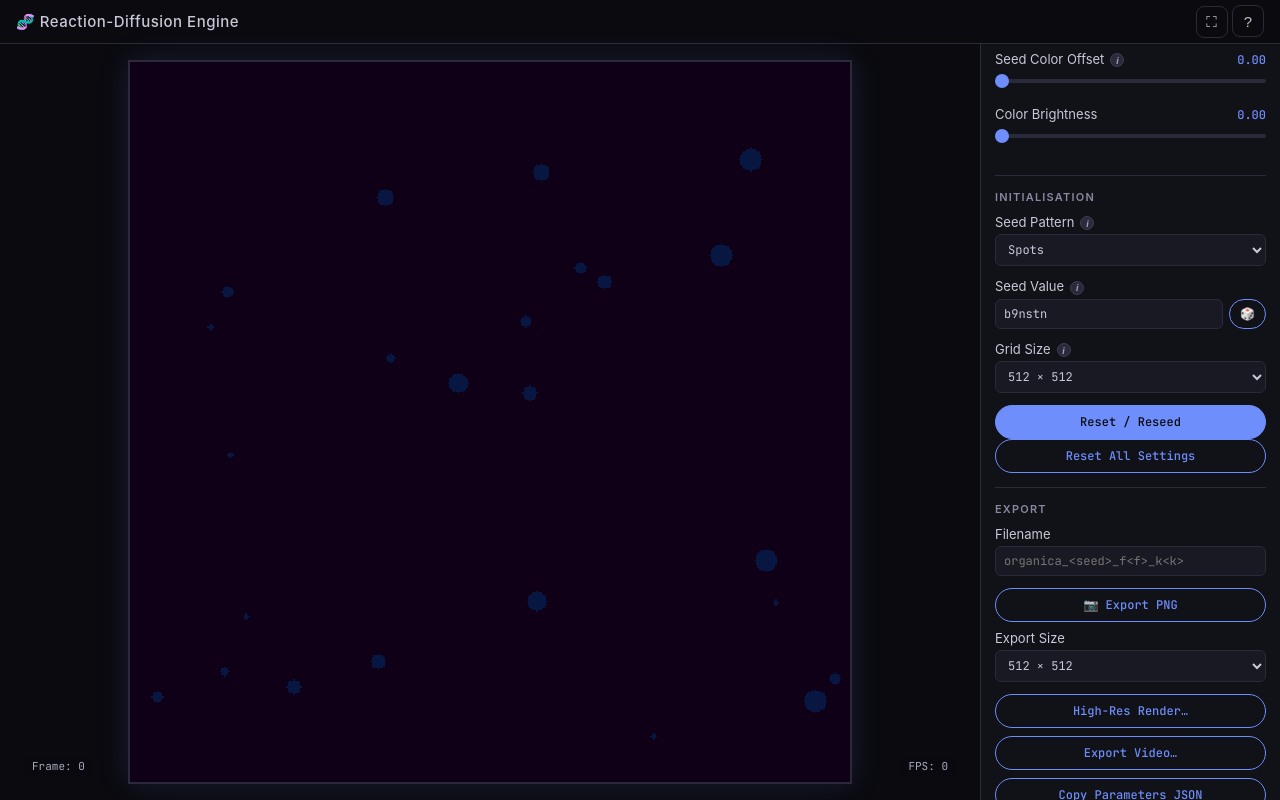
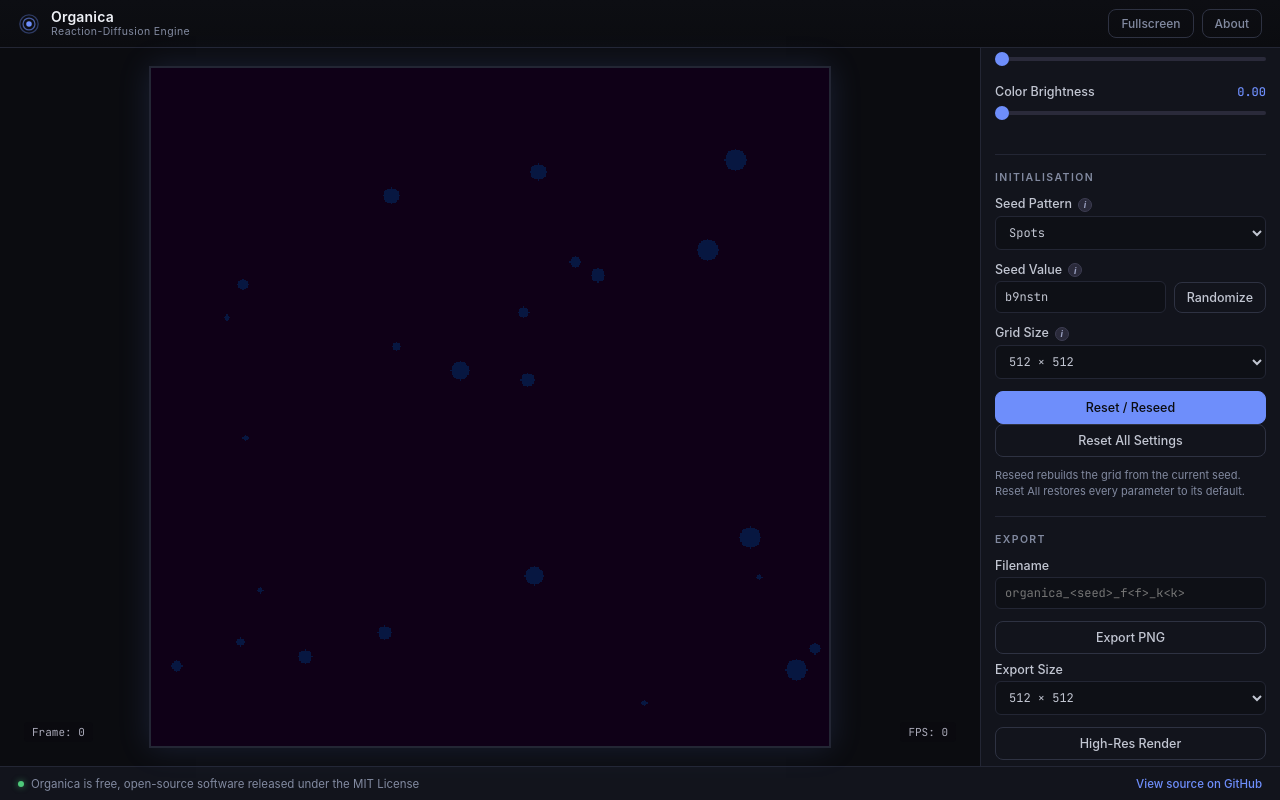
Before and after one commit to Velmet44/Organica, a plain HTML site: page index.html in a window 1280 px wide. Both pictures are taken after a click on the button "Reset / Reseed". Drawn offline with Linux system fonts and the light colour scheme.

Commit message:
Revamp UI: remove emoji, professionalize design, add open-source footer

```diff
--- a/index.html
+++ b/index.html
@@ -11,11 +11,17 @@
   <link href="https://fonts.googleapis.com/css2?family=JetBrains+Mono:wght@400;500;700&display=swap" rel="stylesheet">
   <style>
     :root {
-      --bg: #0a0a0f;
-      --panel-bg: #111118;
-      --border: #2a2a3a;
-      --text: #c8c8d8;
+      --bg: #0b0c10;
+      --panel-bg: #12141c;
+      --border: #232634;
+      --border-strong: #2e3242;
+      --text: #c2c6d2;
+      --text-dim: #828aa0;
       --accent: #6e8efb;
+      --accent-dim: rgba(110, 142, 251, 0.14);
+      --radius: 8px;
+      --mono: 'JetBrains Mono', ui-monospace, SFMono-Regular, Menlo, monospace;
+      --sans: -apple-system, BlinkMacSystemFont, 'Segoe UI', Roboto, sans-serif;
     }
 
     * { margin: 0; padding: 0; box-sizing: border-box; }
@@ -24,28 +30,71 @@
       height: 100%;
       background: var(--bg);
       color: var(--text);
-      font-family: -apple-system, BlinkMacSystemFont, 'Segoe UI', Roboto, sans-serif;
+      font-family: var(--sans);
       overflow: hidden;
+      -webkit-font-smoothing: antialiased;
+      text-rendering: optimizeLegibility;
     }
 
     #topbar {
-      height: 44px;
+      height: 48px;
       display: flex;
       align-items: center;
       justify-content: space-between;
-      padding: 0 16px;
+      padding: 0 18px;
       border-bottom: 1px solid var(--border);
-    }
-
-    #topbar h1 {
-      font-size: 15px;
+      background: linear-gradient(180deg, #0d0e13, var(--bg));
+    }
+
+    .brand {
+      display: flex;
+      align-items: center;
+      gap: 11px;
+      user-select: none;
+    }
+    .brand-mark {
+      width: 22px;
+      height: 22px;
+      display: block;
+      color: var(--accent);
+    }
+    .brand-text { display: flex; flex-direction: column; line-height: 1.15; }
+    .brand-name {
+      font-size: 14px;
+      font-weight: 600;
+      letter-spacing: 0.2px;
+      color: #eef0f6;
+    }
+    .brand-sub {
+      font-size: 10.5px;
+      font-weight: 400;
+      letter-spacing: 0.4px;
+      color: var(--text-dim);
+    }
+
+    #topbar-actions { display: flex; gap: 8px; }
+
+    .btn-ghost {
+      background: transparent;
+      border: 1px solid var(--border-strong);
+      color: var(--text-dim);
+      font-family: var(--sans);
+      font-size: 12px;
       font-weight: 500;
-      letter-spacing: 0.5px;
+      padding: 6px 12px;
+      border-radius: var(--radius);
+      cursor: pointer;
+      transition: color 0.15s, border-color 0.15s, background 0.15s;
+    }
+    .btn-ghost:hover {
+      color: var(--text);
+      border-color: var(--accent);
+      background: var(--accent-dim);
     }
 
     #main {
       display: flex;
-      height: calc(100vh - 44px);
+      height: calc(100vh - 48px - 34px);
     }
 
     /* Canvas area */
@@ -64,8 +113,8 @@
       box-shadow: 0 0 30px rgba(110, 142, 251, 0.15);
       image-rendering: pixelated;
       /* square canvas sized to fit the area left of the 300px panel */
-      width: min(calc(100vh - 76px), calc(100vw - 332px));
-      height: min(calc(100vh - 76px), calc(100vw - 332px));
+      width: min(calc(100vh - 118px), calc(100vw - 332px));
+      height: min(calc(100vh - 118px), calc(100vw - 332px));
     }
 
     /* Control panel */
@@ -79,19 +128,19 @@
     }
 
     .panel-section {
-      padding-bottom: 14px;
-      margin-bottom: 14px;
+      padding-bottom: 16px;
+      margin-bottom: 16px;
       border-bottom: 1px solid var(--border);
     }
     .panel-section:last-child { border-bottom: none; margin-bottom: 0; }
 
     .panel-section h2 {
-      font-size: 11px;
+      font-size: 10.5px;
       font-weight: 600;
       text-transform: uppercase;
-      letter-spacing: 1.2px;
-      color: #8888a0;
-      margin-bottom: 10px;
+      letter-spacing: 1.4px;
+      color: var(--text-dim);
+      margin-bottom: 12px;
     }
 
     .param-row { margin-bottom: 12px; }
@@ -104,19 +153,20 @@
     }
 
     .param-row label {
-      font-size: 13px;
+      font-size: 12.5px;
       color: var(--text);
+      font-weight: 500;
     }
 
     .param-row .sym {
-      color: #8888a0;
-      font-family: 'JetBrains Mono', monospace;
+      color: var(--text-dim);
+      font-family: var(--mono);
       font-size: 11px;
       margin-left: 4px;
     }
 
     .param-row .val {
-      font-family: 'JetBrains Mono', monospace;
+      font-family: var(--mono);
       font-size: 12px;
       color: var(--accent);
       font-weight: 500;
@@ -161,17 +211,20 @@
 
     select, input[type="text"] {
       width: 100%;
-      background: #191924;
+      background: #0e1016;
       border: 1px solid var(--border);
       border-radius: 6px;
       color: var(--text);
-      padding: 6px 8px;
-      font-family: 'JetBrains Mono', monospace;
+      padding: 7px 9px;
+      font-family: var(--mono);
       font-size: 12px;
       outline: none;
-      transition: border-color 0.2s;
-    }
-    select:focus, input[type="text"]:focus { border-color: var(--accent); }
+      transition: border-color 0.15s, background 0.15s;
+    }
+    select:focus, input[type="text"]:focus {
+      border-color: var(--accent);
+      background: #11141d;
+    }
 
     input[type="checkbox"] {
       accent-color: var(--accent);
@@ -191,35 +244,44 @@
       display: inline-block;
       width: 100%;
       background: transparent;
-      border: 1px solid var(--accent);
-      border-radius: 999px;
-      color: var(--accent);
-      font-family: 'JetBrains Mono', monospace;
-      font-size: 12px;
+      border: 1px solid var(--border-strong);
+      border-radius: var(--radius);
+      color: var(--text);
+      font-family: var(--sans);
+      font-size: 12.5px;
       font-weight: 500;
       padding: 8px 12px;
       cursor: pointer;
       text-align: center;
-      transition: background 0.2s, color 0.2s;
-    }
-    .btn:hover { background: rgba(110, 142, 251, 0.15); }
+      transition: background 0.15s, color 0.15s, border-color 0.15s;
+    }
+    .btn:hover {
+      background: #1a1d28;
+      border-color: var(--accent);
+      color: #eef0f6;
+    }
 
     .btn-filled {
       background: var(--accent);
-      color: #0a0a0f;
-    }
-    .btn-filled:hover { background: #8aa4fc; }
+      border-color: var(--accent);
+      color: #0b0c10;
+    }
+    .btn-filled:hover {
+      background: #8aa4fc;
+      border-color: #8aa4fc;
+      color: #0b0c10;
+    }
 
     .seed-row {
       display: flex;
-      gap: 6px;
+      gap: 8px;
       align-items: center;
     }
-    .seed-row input { flex: 1; }
+    .seed-row input { flex: 1; min-width: 0; }
     .seed-row .btn {
       width: auto;
       flex-shrink: 0;
-      padding: 6px 10px;
+      padding: 7px 12px;
     }
 
     /* Canvas overlays */
@@ -452,31 +514,32 @@
 
     /* Keyboard shortcut legend */
     .shortcuts {
-      padding: 10px 14px 16px;
+      padding: 14px 0 4px;
       font-size: 11px;
-      color: #8888a0;
+      color: var(--text-dim);
       border-top: 1px solid var(--border);
     }
     .shortcuts h2 {
-      font-size: 11px;
+      font-size: 10.5px;
       font-weight: 600;
       text-transform: uppercase;
-      letter-spacing: 0.08em;
-      margin-bottom: 8px;
-    }
-    .shortcuts div { margin-bottom: 4px; }
+      letter-spacing: 1.2px;
+      margin-bottom: 9px;
+      color: var(--text-dim);
+    }
+    .shortcuts div { margin-bottom: 5px; }
     kbd {
       display: inline-block;
       min-width: 14px;
       text-align: center;
-      background: #2a2a3a;
-      border: 1px solid #3d3d52;
+      background: #1c1f2b;
+      border: 1px solid var(--border-strong);
       border-bottom-width: 2px;
       border-radius: 4px;
       padding: 1px 5px;
-      font-family: 'JetBrains Mono', monospace;
+      font-family: var(--mono);
       font-size: 10px;
-      color: #e0e0f0;
+      color: #d7dae6;
     }
 
     /* Transport buttons (Start / Step) */
@@ -497,8 +560,17 @@
     }
     .status-row label { color: #8888a0; }
     .sim-status {
-      font-family: 'JetBrains Mono', monospace;
+      font-family: var(--mono);
       font-weight: 500;
+      display: inline-flex;
+      align-items: center;
+      gap: 7px;
+    }
+    .sim-status::before {
+      content: "";
+      width: 7px; height: 7px;
+      border-radius: 50%;
+      background: currentColor;
     }
     .sim-idle   { color: #8888a0; }
     .sim-running{ color: #5ee08a; }
@@ -561,34 +633,93 @@
     }
     .about-close:hover { color: #ffffff; }
 
+    .about-meta {
+      margin-bottom: 0 !important;
+      color: var(--text-dim);
+      font-size: 11px;
+      font-family: var(--mono);
+      letter-spacing: 0.2px;
+    }
+
+    .section-note {
+      margin-top: 10px;
+      font-size: 11px;
+      line-height: 1.5;
+      color: var(--text-dim);
+    }
+
     /* Fullscreen mode: hide panel, canvas fills viewport */
     body.fullscreen #panel,
     body.fullscreen #topbar { display: none; }
+    /* Footer: open-source notice + repository link */
+    #footer {
+      height: 34px;
+      display: flex;
+      align-items: center;
+      justify-content: space-between;
+      gap: 12px;
+      padding: 0 18px;
+      border-top: 1px solid var(--border);
+      background: var(--panel-bg);
+      font-size: 11.5px;
+      color: var(--text-dim);
+    }
+    #footer .footer-left { display: flex; align-items: center; gap: 7px; }
+    #footer .dot {
+      width: 6px; height: 6px; border-radius: 50%;
+      background: #4ec97a;
+      box-shadow: 0 0 6px rgba(78, 201, 122, 0.6);
+    }
+    #footer a {
+      color: var(--accent);
+      text-decoration: none;
+      font-weight: 500;
+      transition: color 0.15s;
+    }
+    #footer a:hover { color: #9db4ff; text-decoration: underline; }
+
     /* Responsive: stack panel below the canvas on narrow screens */
     @media (max-width: 768px) {
       #main { flex-direction: column; height: auto; }
       #canvas-area { padding: 8px; }
       #sim {
-        width: min(100vw - 20px, calc(100vh - 76px));
-        height: min(100vw - 20px, calc(100vh - 76px));
+        width: min(100vw - 20px, calc(100vh - 118px));
+        height: min(100vw - 20px, calc(100vh - 118px));
       }
       #panel {
         width: auto;
         border-left: none;
         border-top: 1px solid var(--border);
       }
-    }
-
-    body.fullscreen #main { grid-template-columns: 1fr; }
+      #footer { font-size: 10.5px; padding: 0 12px; }
+    }
+
+    body.fullscreen #main { grid-template-columns: 1fr; height: 100vh; }
     body.fullscreen #canvas-area { border-radius: 0; }
+    body.fullscreen #topbar,
+    body.fullscreen #footer { display: none; }
+    body.fullscreen #sim {
+      width: min(100vw - 32px, 100vh - 32px);
+      height: min(100vw - 32px, 100vh - 32px);
+    }
   </style>
 </head>
 <body>
   <header id="topbar">
-    <h1>🧬 Reaction-Diffusion Engine</h1>
+    <div class="brand">
+      <svg class="brand-mark" viewBox="0 0 24 24" fill="none" aria-hidden="true">
+        <circle cx="12" cy="12" r="10" stroke="currentColor" stroke-width="1.4" opacity="0.35"/>
+        <circle cx="12" cy="12" r="6.5" stroke="currentColor" stroke-width="1.4" opacity="0.6"/>
+        <circle cx="12" cy="12" r="3" fill="currentColor"/>
+      </svg>
+      <div class="brand-text">
+        <span class="brand-name">Organica</span>
+        <span class="brand-sub">Reaction-Diffusion Engine</span>
+      </div>
+    </div>
     <div id="topbar-actions">
-      <button class="btn-icon" id="btn-fullscreen" title="Toggle fullscreen (hide panel)">⛶</button>
-      <button class="btn-icon" id="btn-about" title="About">?</button>
+      <button class="btn-ghost" id="btn-fullscreen" title="Toggle fullscreen (hide panel)">Fullscreen</button>
+      <button class="btn-ghost" id="btn-about" title="About Organica">About</button>
     </div>
   </header>
 
@@ -609,8 +740,8 @@
       <section class="panel-section" id="sec-sim">
         <h2>Simulation</h2>
         <div class="transport-row">
-          <button class="btn" id="btn-play">▶ Start</button>
-          <button class="btn" id="btn-step" title="Advance exactly one iteration">▶ Step</button>
+          <button class="btn" id="btn-play">Start</button>
+          <button class="btn" id="btn-step" title="Advance exactly one iteration">Step</button>
         </div>
         <div class="status-row">
           <label>Status</label><span id="sim-status" class="sim-status sim-idle">Idle</span>
@@ -693,7 +824,7 @@
           <div class="param-head"><label for="ctl-seed">Seed Value</label></div>
           <div class="seed-row">
             <input type="text" id="ctl-seed" spellcheck="false" autocomplete="off">
-            <button class="btn" id="btn-dice" title="Randomise seed">🎲</button>
+            <button class="btn" id="btn-dice" title="Randomise seed">Randomize</button>
           </div>
         </div>
         <div class="param-row">
@@ -707,6 +838,8 @@
         </div>
         <button class="btn btn-filled" id="btn-reset">Reset / Reseed</button>
         <button class="btn" id="btn-resetall">Reset All Settings</button>
+
+        <p class="section-note">Reseed rebuilds the grid from the current seed. Reset All restores every parameter to its default.</p>
       </section>
 
       <section class="panel-section" id="sec-export">
@@ -715,7 +848,7 @@
           <div class="param-head"><label for="ctl-exname">Filename</label></div>
           <input type="text" id="ctl-exname" spellcheck="false" autocomplete="off" placeholder="organica_<seed>_f<f>_k<k>">
         </div>
-        <button class="btn" id="btn-export" style="margin-bottom:8px">📷 Export PNG</button>
+        <button class="btn" id="btn-export" style="margin-bottom:8px">Export PNG</button>
         <div class="param-row">
           <div class="param-head"><label for="ctl-exsize">Export Size</label></div>
           <select id="ctl-exsize">
@@ -725,8 +858,8 @@
             <option value="4096">4096 × 4096</option>
           </select>
         </div>
-        <button class="btn" id="btn-hires" style="margin-bottom:8px">High-Res Render…</button>
-        <button class="btn" id="btn-video" style="margin-bottom:8px">Export Video…</button>
+        <button class="btn" id="btn-hires" style="margin-bottom:8px">High-Res Render</button>
+        <button class="btn" id="btn-video" style="margin-bottom:8px">Export Video</button>
         <button class="btn" id="btn-json">Copy Parameters JSON</button>
         <button class="btn" id="btn-import">Import Parameters JSON</button>
       </section>
@@ -743,20 +876,24 @@
     </aside>
   </div>
 
+  <footer id="footer">
+    <span class="footer-left"><span class="dot"></span>Organica is free, open-source software released under the MIT License</span>
+    <a id="footer-github" href="#" target="_blank" rel="noopener noreferrer">View source on GitHub</a>
+  </footer>
+
   <!-- About modal -->
   <div id="about-modal">
     <div class="about-box">
       <button class="about-close" id="btn-about-close">✕</button>
-      <h3>🧬 Reaction-Diffusion Engine</h3>
-      <p>A Gray-Scott reaction-diffusion simulator running entirely in your
-         browser. Two virtual chemicals react and diffuse, painting everything
-         from coral gardens to mitotic cells — all from one equation.</p>
-      <p>Every run is reproducible: type any text into the Seed field and the
-         same pattern will always grow from it. Tune feed &amp; kill rates live,
-         or start from a preset.</p>
-      <p style="color:#8888a0; font-size:11px; margin-bottom:0">
-        Single-file HTML + vanilla JS · GPU-accelerated via WebGL with CPU
-        fallback · Hack Club Greeble</p>
+      <h3>About Organica</h3>
+      <p>Organica is a Gray-Scott reaction-diffusion simulator that runs entirely
+         in your browser. Two virtual chemicals react and diffuse on a grid,
+         producing the spots, stripes, and coral-like structures seen in natural
+         pattern formation — all from a single equation.</p>
+      <p>Every run is reproducible: the seed text is hashed into the starting
+         grid, so the same input always yields the same pattern. Tune the feed
+         and kill rates live, or start from a preset.</p>
+      <p class="about-meta">Single-file HTML · Vanilla JavaScript · WebGL with CPU fallback</p>
     </div>
   </div>
 
@@ -837,6 +974,9 @@
 
   <script>
     'use strict';
+
+    // Repository URL shown in the footer. Change this to your project's repo.
+    const GITHUB_URL = 'https://github.com/Velmet44/Organica';
 
     /* ============================================================
        Organica — Gray-Scott reaction-diffusion engine
@@ -2930,9 +3070,9 @@ function buildColorLut() {
       const labels = { idle: 'Idle', running: 'Running', paused: 'Paused', done: 'Done' };
       simStatusEl.textContent = labels[state] || state;
       simStatusEl.className = 'sim-status sim-' + state;
-      if (state === 'running') { btnPlay.textContent = '⏸ Pause'; btnStep.disabled = true; }
-      else if (state === 'paused') { btnPlay.textContent = '▶ Resume'; btnStep.disabled = false; }
-      else { btnPlay.textContent = '▶ Start'; btnStep.disabled = false; } // idle, done
+      if (state === 'running') { btnPlay.textContent = 'Pause'; btnStep.disabled = true; }
+      else if (state === 'paused') { btnPlay.textContent = 'Resume'; btnStep.disabled = false; }
+      else { btnPlay.textContent = 'Start'; btnStep.disabled = false; } // idle, done
     }
 
     function togglePlay() {
@@ -3213,6 +3353,8 @@ function buildColorLut() {
       params.seed = randomSeedString();
     }
     syncUIFromParams();
+    const footerLink = document.getElementById('footer-github');
+    if (footerLink) footerLink.href = GITHUB_URL;
     enableWorker(); // uses Web Worker for the sim when available, else inline
     // Optional opt-in GPU path. If requested but unavailable, revert the flag,
     // uncheck the box, and notify — the worker/CPU core keeps running.
```
Also changed, not shown: 2 other files.
